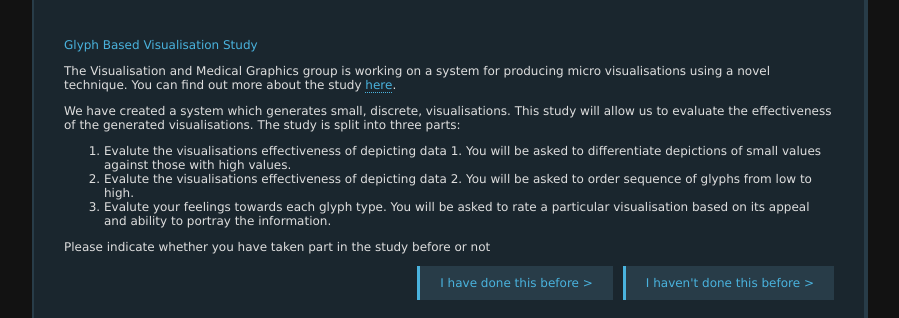
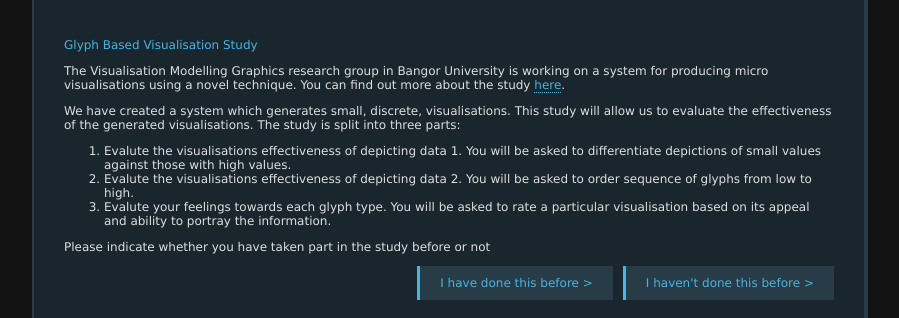
Before and after one commit to jamesjacko/glyphs1, a website: page implementation/survey1.html in a window 1280 px wide. Shown: the top 318 px of the page, without its empty margins (18-917 px from the left). Drawn offline with Linux system fonts and the light colour scheme.

Commit message:
Changes VMG definition

```diff
--- a/implementation/survey1.html
+++ b/implementation/survey1.html
@@ -16,7 +16,7 @@
 
 
 			<h1>Glyph Based Visualisation Study</h1>
-			<p>The Visualisation and Medical Graphics group is working on a system for producing micro visualisations using a novel technique. You can find out more about the study <a href="#">here</a>.</p>
+			<p>The Visualisation Modelling Graphics research group in Bangor University is working on a system for producing micro visualisations using a novel technique. You can find out more about the study <a href="#">here</a>.</p>
 			<p>We have created a system which generates small, discrete, visualisations. This study will allow us to evaluate the effectiveness of the generated visualisations. The study is split into three parts:</p>
 			<ol>
 				<li>Evalute the visualisations effectiveness of depicting data 1. You will be asked to differentiate depictions of small values against those with high values.</li>
```
